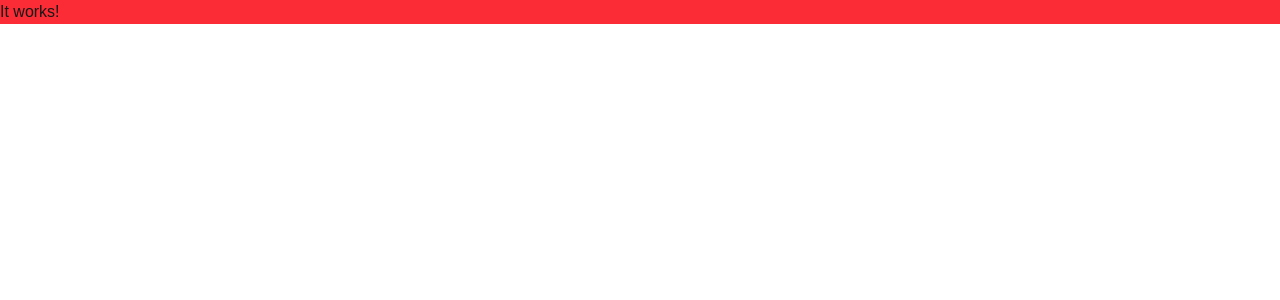
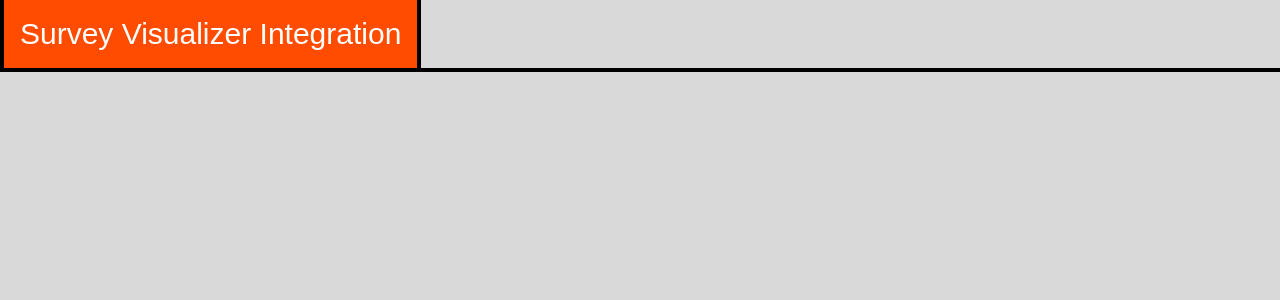
Before and after one commit to GrbavaCigla/jetbrains-2025, a Next.js app in the folder survey-visualizer-integration/: page / in a window 1280 px wide. Shown: the top 300 px of the page. Built offline with nearby package versions, Linux system fonts and the light colour scheme.

Commit message:
feat: survey-visualizer-integration: navbar

```diff
--- /dev/null
+++ b/survey-visualizer-integration/app/components/nav.tsx
@@ -0,0 +1,11 @@
+export default function Nav() {
+  return (
+    <nav className="border-b-4">
+      <div className="container mx-auto flex">
+        <div className="p-4 bg-[#FF4C00] text-center sm:text-left sm:border-x-4 w-full sm:w-auto">
+          <h1 className="text-3xl text-white">Survey Visualizer Integration</h1>
+        </div>
+      </div>
+    </nav>
+  )
+}
--- a/survey-visualizer-integration/app/globals.css
+++ b/survey-visualizer-integration/app/globals.css
@@ -1,21 +1,16 @@
 @import "tailwindcss";
 
 :root {
-  --background: #ffffff;
-  --foreground: #171717;
+  --background: #D9D9D9;
+  --foreground: black;
 }
 
-@theme inline {
-  --color-background: var(--background);
-  --color-foreground: var(--foreground);
-}
-
-@media (prefers-color-scheme: dark) {
+/* @media (prefers-color-scheme: dark) {
   :root {
     --background: #0a0a0a;
     --foreground: #ededed;
   }
-}
+} */
 
 body {
   background: var(--background);
--- a/survey-visualizer-integration/app/layout.tsx
+++ b/survey-visualizer-integration/app/layout.tsx
@@ -1,4 +1,6 @@
 import "./globals.css";
+
+import Nav from "./components/nav";
 
 export default function RootLayout({
   children,
@@ -10,7 +12,10 @@ export default function RootLayout({
       <body
         className="antialiased"
       >
-        {children}
+        <div>
+          <Nav />
+          {children}
+        </div>
       </body>
     </html>
   );
--- a/survey-visualizer-integration/app/page.tsx
+++ b/survey-visualizer-integration/app/page.tsx
@@ -1,6 +1,6 @@
 
 export default function Home() {
   return (
-    <p className="bg-red-500">It works!</p>
+    <div></div>
   );
 }
```
